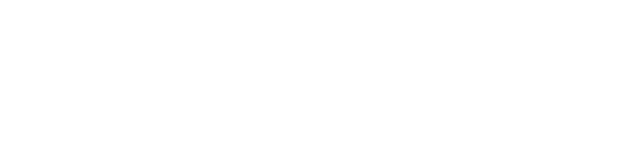
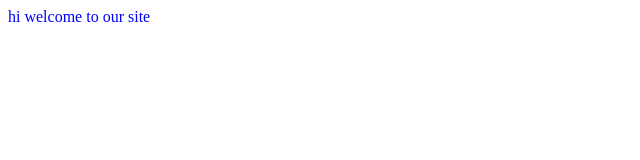
Before and after one commit to msgamer0080/aviation, a plain HTML site: page index.html in a window 1280 px wide. Shown: the whole page, without its empty margins (0-640 px from the left). Drawn offline with Linux system fonts and the light colour scheme.

Commit message:
Update index.html

```diff
--- a/index.html
+++ b/index.html
@@ -1,4 +1,13 @@
 <html>
-<head></head>
-<body></body>
+<head>
+  <title>PILGRIM AVIATION</title>
+  <style>
+    body{
+    color: blue;
+    }
+    </style>
+</head>
+<body>
+  <p> hi welcome to our site</p>
+</body>
 </html>
```
